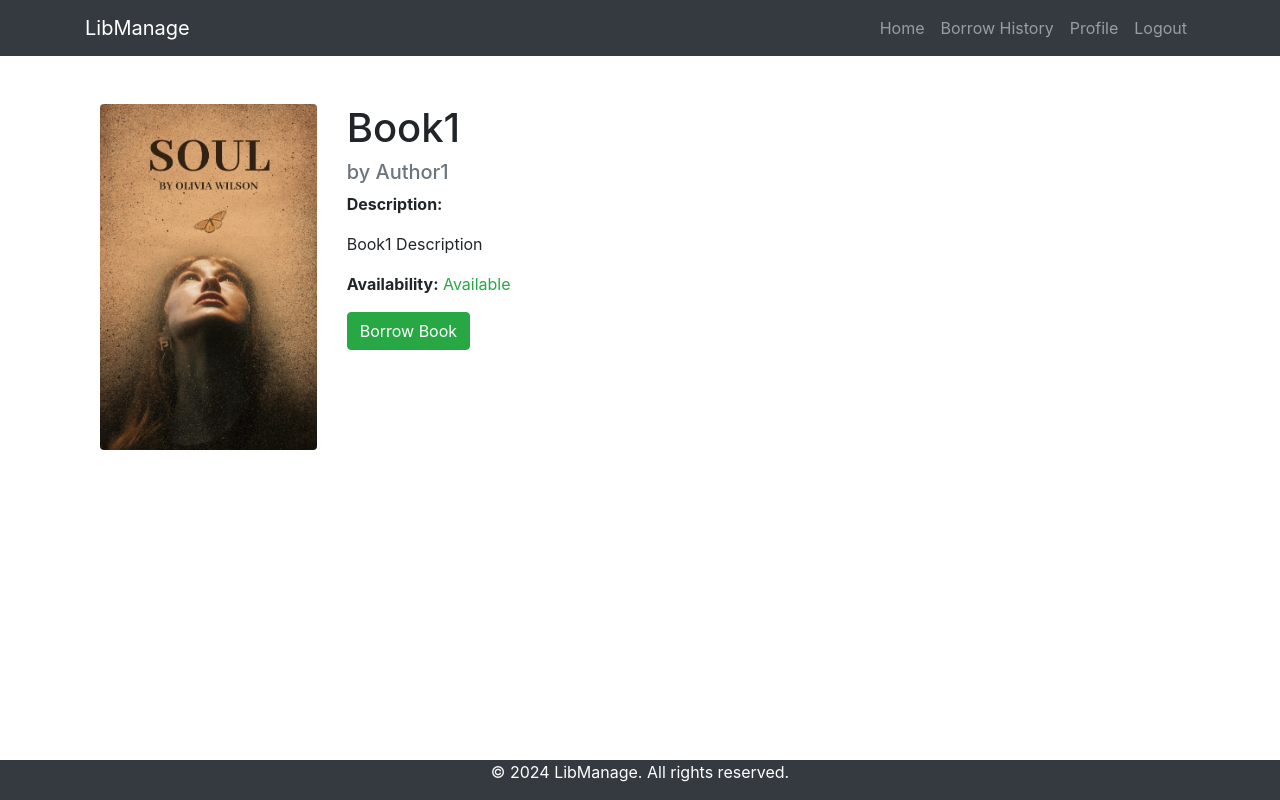
After one commit to siddharth6758/FotoOwl-Assignment, a Django app: page /book-update/1 in a window 1280 px wide. The commit adds this page. Run offline with Django 4.2, Linux system fonts and the light colour scheme; data comes from the database, SQL or seed files in the repository; both versions use the stored data as it was after the commit; data that the repository does not hold is empty; some libraries are stand-ins or nearby versions.

Commit message:
Add:Book pages and features

```diff
--- /dev/null
+++ b/books/templates/book_detail.html
@@ -0,0 +1,77 @@
+{% extends "user_home.html" %}
+{% load static %}
+
+{% block title %}Book Detail - {{ book.title }}{% endblock %}
+
+{% block content %}
+<div class="container mt-5">
+    <div class="row">
+        <div class="col-md-8">
+            <div class="row">
+                <div class="col-md-4">
+                    {% if book.cover_image %}
+                    <img src="../../media/{{ book.cover_image }}" alt="{{ book.title }}" class="img-fluid rounded" width="300px" height="500px">
+                    {% else %}
+                    <img src="{% static 'assets/book_cover_sample.jpg' %}" alt="{{ book.title }}" class="img-fluid rounded" width="300px" height="500px">
+                    {% endif %}
+                </div>
+                <div class="col-md-8">
+                    <h1>{{ book.title }}</h1>
+                    <h5 class="text-muted">by {{ book.author }}</h5>
+                    <p><strong>Description:</strong></p>
+                    <p>{{ book.description }}</p>
+                    <p><strong>Availability:</strong>
+                        {% if book_available %}
+                            <span class="text-success">Available</span>
+                        {% else %}
+                            <span class="text-danger">Not Available</span>
+                        {% endif %}
+                    </p>
+
+                    {% if book_available %}
+                    <button class="btn btn-success">Borrow Book</button>
+                    {% else %}
+                    <button class="btn btn-secondary" disabled>Borrow Book</button>
+                    {% endif %}
+
+                    {% if user.is_librarian %}
+                    <button class="btn btn-primary" id="update-book-btn">Update Book</button>
+                    {% endif %}
+                </div>
+            </div>
+        </div>
+
+        {% if user.is_librarian %}
+        <div class="col-md-4" id="update-book-form" style="margin-top: -30px; display:none;">
+            <div class="card">
+                <div class="card-header bg-primary text-white">
+                    <h5 class="mb-0">Update Book</h5>
+                </div>
+                <div class="card-body">
+                    <form action="{% url 'update-book' book.id %}" method="post" enctype="multipart/form-data">
+                        {% csrf_token %}
+                        <div class="form-group">
+                            <label for="title">Title:</label>
+                            <input type="text" class="form-control" id="title" name="title" value="{{ book.title }}" required>
+                        </div>
+                        <div class="form-group">
+                            <label for="author">Author</label>
+                            <input type="text" class="form-control" id="author" name="author" value="{{ book.author }}" required>
+                        </div>
+                        <div class="form-group">
+                            <label for="description">Description</label>
+                            <textarea class="form-control" id="description" name="description" rows="4" required>{{ book.description }}</textarea>
+                        </div>
+                        <div class="form-group">
+                            <label for="cover_image">Cover Image</label>
+                            <input type="file" class="form-control-file" id="cover_image" name="cover_image">
+                        </div>
+                        <button type="submit" class="btn btn-primary w-100">Update Book</button>
+                    </form>
+                </div>
+            </div>
+        </div>
+        {% endif %}
+    </div>
+</div>
+{% endblock %}
--- a/books/urls.py
+++ b/books/urls.py
@@ -2,5 +2,9 @@ from django.urls import path
 from books.views import *
 
 urlpatterns = [
-    #path(),
+    path('book-details/<int:id>',BookView.as_view(),name='view-book'),
+    path('manage-books',manage_books,name='manage-book'),
+    path('book-add',BookView.as_view(),name='add-book'),
+    path('book-update/<int:id>',BookView.as_view(),name='update-book'),
+    path('book-delete/<int:id>',BookView.as_view(),name='delete-book')
 ]
--- a/books/views.py
+++ b/books/views.py
@@ -1,3 +1,30 @@
 from django.shortcuts import render
+from django.views import View
+from books.models import Books
+from library.models import LibraryManagement
+from django.utils.timezone import now
 
-# Create your views here.
+class BookView(View):
+
+    def get(self, request, id):
+        book_obj = Books.objects.get(id=id)
+        if LibraryManagement.objects.filter(
+            book_borrowed__id=book_obj.id,
+            borrow_on__lte=now(),
+            borrow_till__gte=now()
+        ).exists():
+            book_available = False
+        else:
+            book_available = True
+        context = {
+            'book':book_obj,
+            'book_available':book_available
+        }
+        return render(request,'book_detail.html',context)
+
+def manage_books(request):
+    books = Books.objects.all()
+    context = {
+        'books':books
+    }
+    return render(request,'book_manage.html',context=context)
--- a/static/js/script.js
+++ b/static/js/script.js
@@ -0,0 +1,9 @@
+$('#update-book-btn').on('click',function(){
+    $('#update-book-form').toggle()
+})
+
+function confirmDelete(bookId) {
+    if (confirm("Are you sure you want to delete this book?")) {
+        window.location.href = `/delete-book/${bookId}/`;
+    }
+}
--- a/user_account/templates/main.html
+++ b/user_account/templates/main.html
@@ -6,6 +6,7 @@
     <meta name="viewport" content="width=device-width, initial-scale=1.0">
     <title>{% block title %}LibManage{% endblock %}</title>
     <link href="https://stackpath.bootstrapcdn.com/bootstrap/4.5.2/css/bootstrap.min.css" rel="stylesheet">
+    <script src="https://code.jquery.com/jquery-3.6.0.min.js"></script>
     <link rel="stylesheet" href="{% static 'css/styles.css' %}">
 </head>
 <body>
--- a/user_account/templates/user_home.html
+++ b/user_account/templates/user_home.html
@@ -21,6 +21,9 @@
             <li class="nav-item">
                 <a class="nav-link" href="">Book Requests</a>
             </li>
+            <li class="nav-item">
+                <a class="nav-link" href="{% url 'manage-book' %}">Manage Book</a>
+            </li>
             {% endif %}
             <li class="nav-item">
                 <a class="nav-link" href="">Profile</a>
@@ -36,7 +39,7 @@
 {% block content %}
 <div class="container mt-4">
     <!-- Trending Section -->
-    <div class="trending-section mb-5">
+    <div class="trending-section mb-2">
         <h2 class="text-center mb-4">Trending</h2>
         <div class="row">
             {% for book in trending_books %}
@@ -51,7 +54,7 @@
                         <h5 class="card-title">{{ book.title }}</h5>
                         <p class="card-text">by {{ book.author }}</p>
                         <div class="d-flex justify-content-between">
-                            <a href="" class="btn btn-primary btn-sm">View Details</a>
+                            <a href="{% url 'view-book' book.id %}" class="btn btn-primary btn-sm">View Details</a>
                             <a href="" class="btn btn-success btn-sm">Borrow</a>
                         </div>
                     </div>
@@ -77,7 +80,7 @@
                         <h5 class="card-title">{{ book.title }}</h5>
                         <p class="card-text">by {{ book.author }}</p>
                         <div class="d-flex justify-content-between">
-                            <a href="" class="btn btn-primary btn-sm">View Details</a>
+                            <a href="{% url 'view-book' book.id %}" class="btn btn-primary btn-sm">View Details</a>
                             <a href="" class="btn btn-success btn-sm">Borrow</a>
                         </div>
                     </div>
--- a/user_account/views.py
+++ b/user_account/views.py
@@ -75,7 +75,7 @@ def user_homepage(req):
     trending_books = Books.objects.annotate(
         borrowed_books = Count('librarymanagement')
     ).order_by('-borrowed_books')[:4]
-    all_books = Books.objects.values('title','cover_image','author')
+    all_books = Books.objects.values('id','title','cover_image','author')
     context = {
         'trending_books': trending_books,
         'all_books': all_books
```
Also changed, not shown: books/templates/book_manage.html (added, +48 -0 lines), db.sqlite3.
